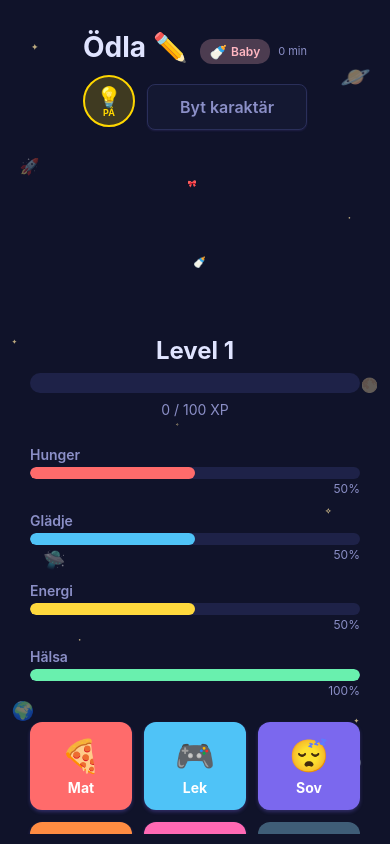
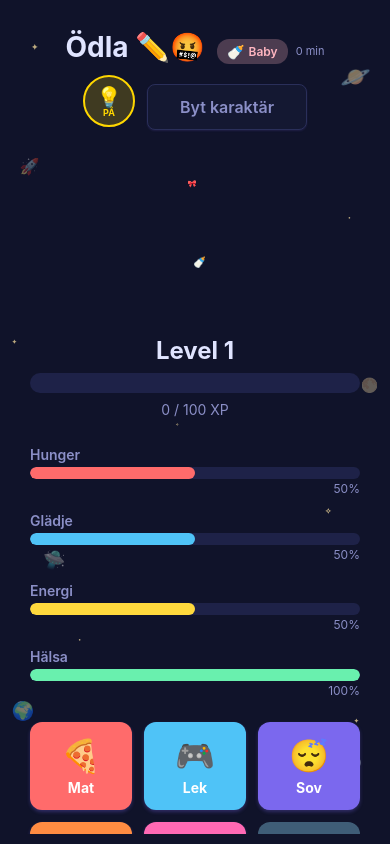
Before and after one commit to VeronicaAndersen/GameApp, a React Native app: screen / in a window 390 px wide. Both pictures are taken after a click on the button "Ödla". Built offline with nearby package versions, Linux system fonts and the light colour scheme.

Commit message:
Added new emoji // Ollie

```diff
--- a/screens/GameScreen.tsx
+++ b/screens/GameScreen.tsx
@@ -186,7 +186,7 @@ export function GameScreen({
                     isTablet && styles.tabletTitle,
                   ]}
                 >
-                  {displayName} ✏️
+                  {displayName} ✏️🤬
                 </Text>
               </TouchableOpacity>
               <LifeStageIndicator
```
